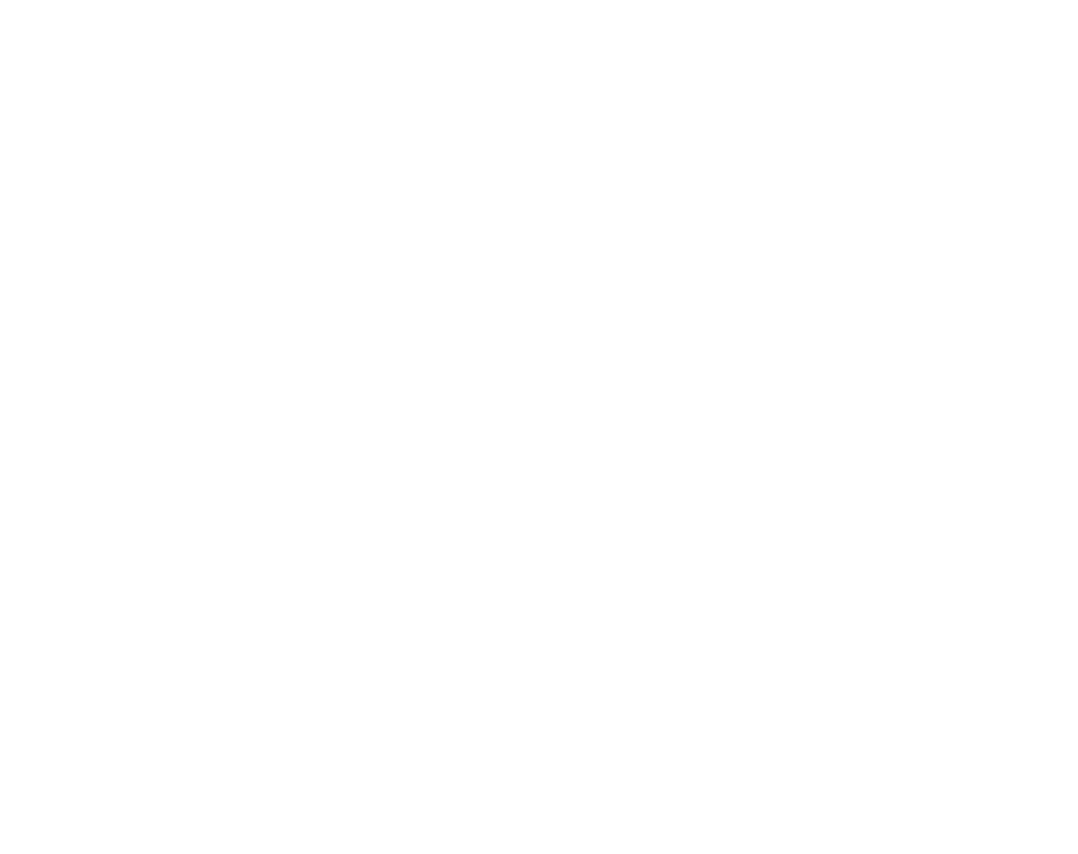
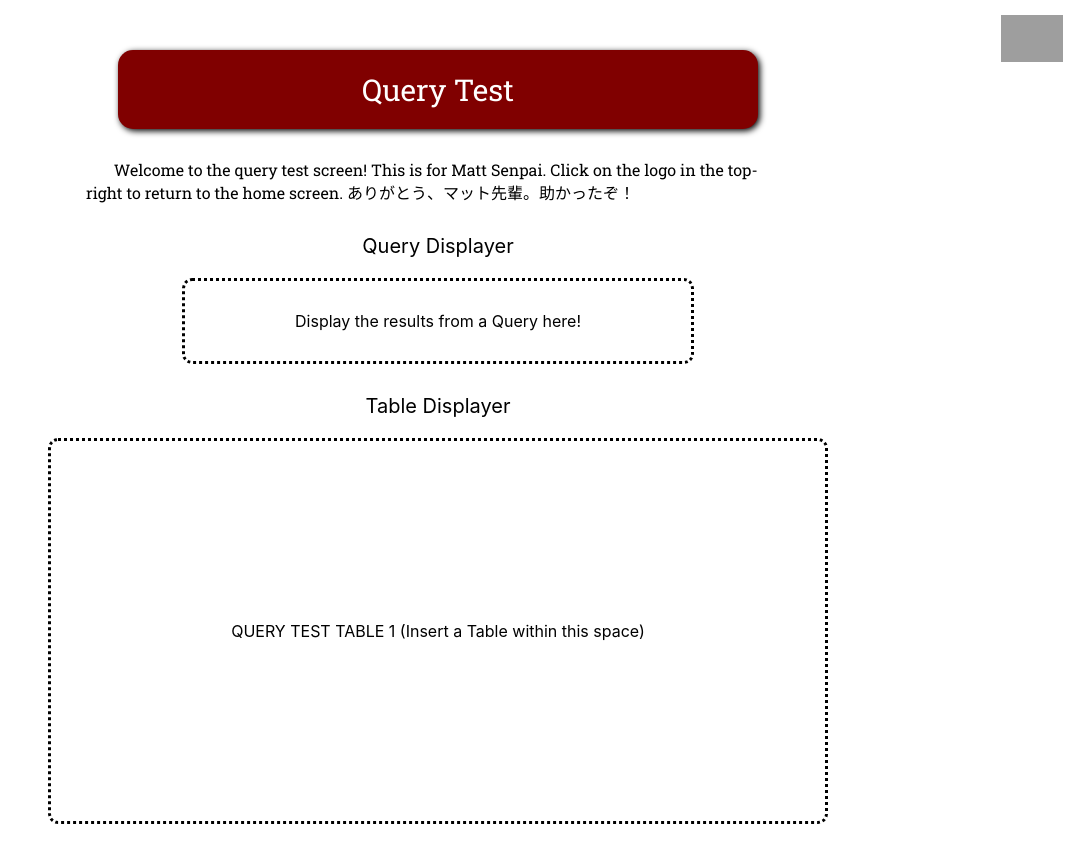
Before and after one commit to rishisant/big-garby, a React (Create React App) app in the folder pos-sys/: page /QueryTest in a window 1280 px wide. Before the commit this address had no page. Shown: the whole page, without its empty margins (202-1280 px from the left). Before the commit the page ends 800 px from the top, so only its background shows below. Built offline with nearby package versions, Linux system fonts and the light colour scheme; grey boxes are pictures that could not be loaded; the HTML template or start-up script is replaced by a standard one.

Commit message:
Query Screen Added + Navs

```diff
--- a/pos-sys/src/App.js
+++ b/pos-sys/src/App.js
@@ -4,6 +4,7 @@
 import Manager from "./Manager";
 import Server from "./Server";
 import Customer from "./Customer";
+import QueryTest from "./QueryTest";
 
 
 function App() {
@@ -15,6 +16,7 @@
         <Route exact path="/Manager" element = {<Manager/>}/>
         <Route exact path="/Server" element = {<Server/>}/>
         <Route exact path="/Customer" element = {<Customer/>}/>
+        <Route exact path="/QueryTest" element = {<QueryTest/>}/>
       </Routes>
     </BrowserRouter>
     </>
--- a/pos-sys/src/HomeScreen.js
+++ b/pos-sys/src/HomeScreen.js
@@ -8,13 +8,26 @@
 
     return (
         <div className = "HomeScreen">
+            <div id="prelogo">
+                <img id="logo" alt="Click Here to Return Home" onClick={() => navigate(-1)} src={"https://i.imgur.com/Y2jdLdx.png"}></img>
+            </div>
+            <br></br>
+
+            {/* Manager Div */}
             <div className = "HomeScreen-top">
-                <header className="HomeScreen-header">Welcome to Houston Street Subs!</header>
+                <header id="ManagerTopText">Houston Street Subs</header>
             </div>
+            <div id="disc1">
+                &nbsp;&nbsp;&nbsp;&nbsp;&nbsp;&nbsp;
+                Welcome to the server screen! Here you can view the current inventory, as well as view the current orders. You can also
+                view the current orders, and mark them as complete. Click on the logo in the top-right to return to the home screen.
+            </div>
+
             <div className='navigation-buttons'>
                 <button className='manager-button' onClick={() => navigate('/Manager')}>Manager Screen</button>
                 <button className='server-button' onClick={() => navigate('/Server')}>Server Screen</button>
                 <button className='customer-button' onClick={() => navigate('/Customer')}>Customer Screen</button>
+                <button className='querytest-button' onClick={() => navigate('/QueryTest')}>Query Screen</button>
             </div>
 
 
--- /dev/null
+++ b/pos-sys/src/QueryTest.js
@@ -0,0 +1,42 @@
+
+import React from 'react';
+import {useNavigate} from "react-router-dom"
+
+const QueryTest = () => {
+    const navigate = useNavigate();
+    return(
+        <div>
+            {/* Logo in Top Right */}
+            <div id="prelogo">
+                <img id="logo" alt="Click Here to Return Home" onClick={() => navigate(-1)} src={"https://i.imgur.com/Y2jdLdx.png"}></img>
+            </div>
+            <br></br>
+
+            {/* Manager Div */}
+            <div className = "HomeScreen-top">
+                <header id="ManagerTopText">Query Test</header>
+            </div>
+            <div id="disc1">
+                &nbsp;&nbsp;&nbsp;&nbsp;&nbsp;&nbsp;
+                Welcome to the query test screen! This is for Matt Senpai. Click on the logo in the top-right to return to the home screen.
+                ありがとう、マット先輩。助かったぞ！
+            </div>
+
+            {/* Divs */}
+            <div id="sampletext">Query Displayer</div>
+            <div class="tinybox">Display the results from a Query here!</div>
+
+
+            <div id="sampletext">Table Displayer</div>
+            <div id="allDivs">
+                <div class="box">QUERY TEST TABLE 1 (Insert a Table within this space)</div>
+            </div>
+
+            {/* Return Home Screen
+            <div>
+                <button onClick={() => navigate(-1)}>Go Back Home</button>
+            </div> */}
+        </div>
+    )
+};
+export default QueryTest;
--- a/pos-sys/src/Screen.css
+++ b/pos-sys/src/Screen.css
@@ -53,10 +53,29 @@
     display: flex;
     flex-direction: row;
     justify-content: space-evenly;
-    margin-top: 80px;
+    margin-top: 20px;
     margin-left: 10%;
     margin-bottom: 30px;
     margin-right: 10%;
+}
+
+#sampletext {
+    margin-top: 30px;
+    text-align: center;
+    font-size: 20px;
+}
+.tinybox {
+    padding: 30px;
+    margin-top: 20px;
+    margin-right: 30%;
+    margin-left: 30%;
+    border: 3px dotted black;
+    text-align: center;
+    border-radius: 10px;
+}
+.tinybox:hover {
+    background-color: #b0b0b0;
+    cursor: pointer;
 }
 
 .box {
```
